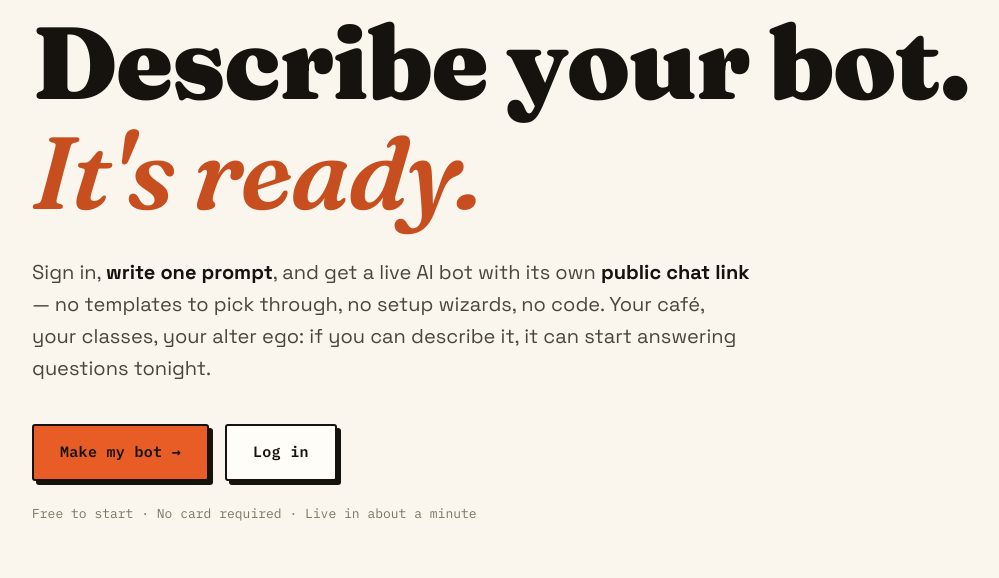
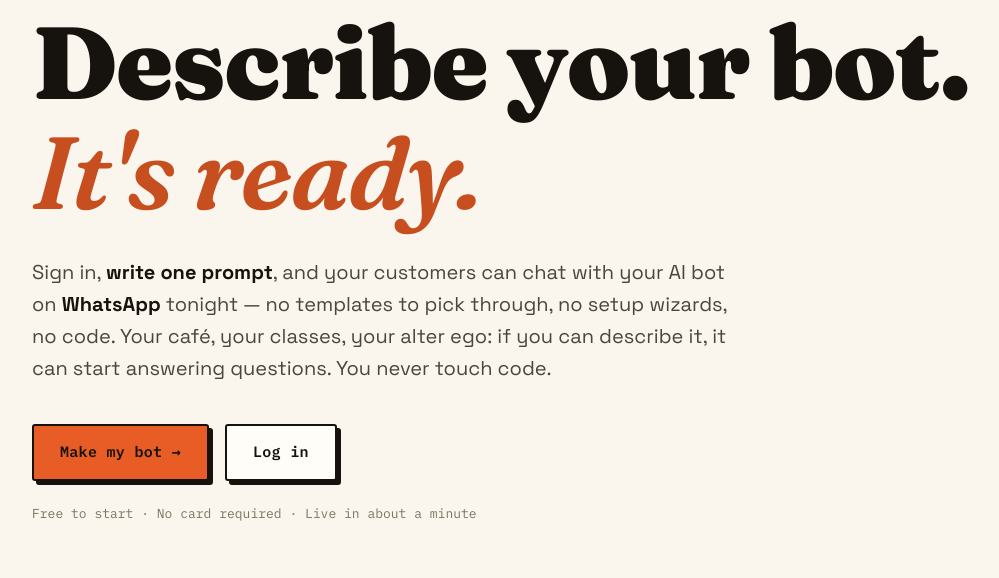
Before and after one commit to adityapratap0077-cloud/banaobot, a Flask app: page / in a window 1280 px wide. Shown: the part 203-781 px from the top of the page, without its empty margins (92-1091 px from the left). Run offline with Flask 3, Linux system fonts and the light colour scheme; some libraries are stand-ins or nearby versions.

Commit message:
Landing: WhatsApp as the first-class above-the-fold promise

```diff
--- a/templates/landing.html
+++ b/templates/landing.html
@@ -12,10 +12,10 @@
     <p class="hero-dateline">Issue Nº 01 &mdash; The Prompt Press</p>
     <h1>Describe your bot.<br><em>It's ready.</em></h1>
     <p class="hero-sub">
-      Sign in, <strong>write one prompt</strong>, and get a live AI bot with its own
-      <strong>public chat link</strong> &mdash; no templates to pick through, no setup
-      wizards, no code. Your café, your classes, your alter ego: if you can describe
-      it, it can start answering questions tonight.
+      Sign in, <strong>write one prompt</strong>, and your customers can chat with your
+      AI bot on <strong>WhatsApp</strong> tonight &mdash; no templates to pick through,
+      no setup wizards, no code. Your café, your classes, your alter ego: if you can
+      describe it, it can start answering questions. You never touch code.
     </p>
     <div class="hero-cta">
       <a class="btn btn-accent" href="/app/signup">Make my bot &rarr;</a>
```
